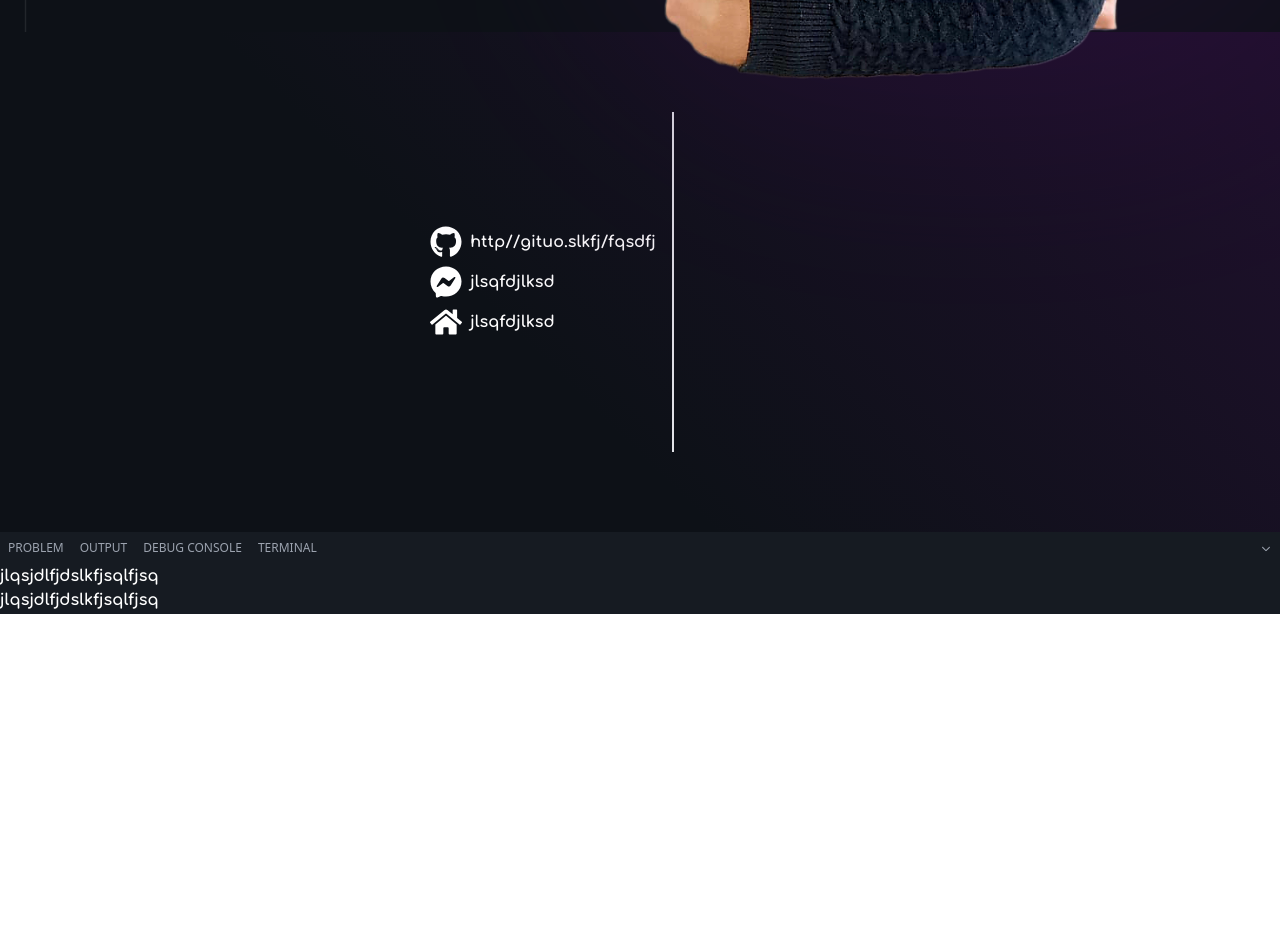
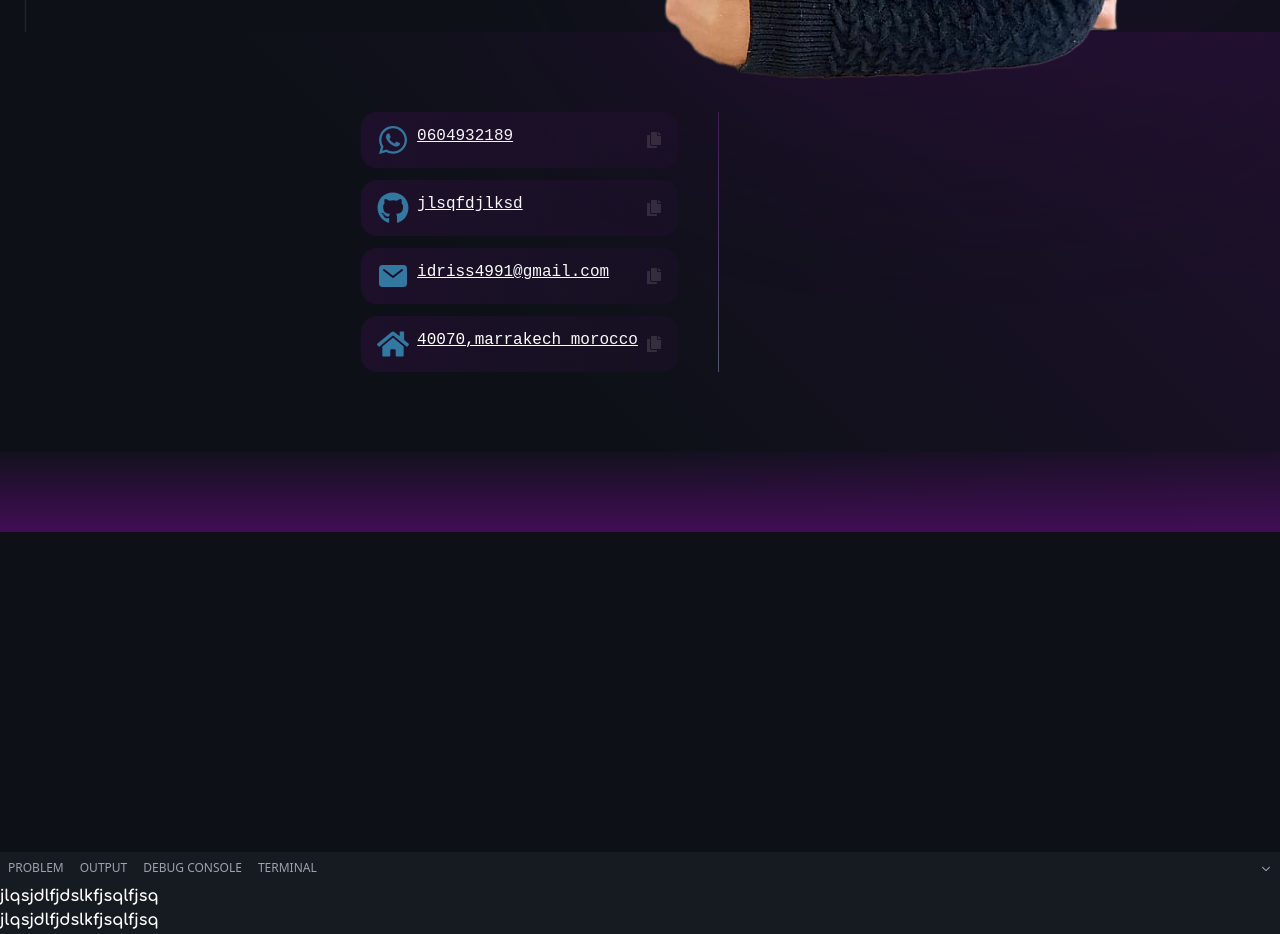
Before and after one commit to ayubRaffa/myPortfolio, a React (Vite) app: page / in a window 1280 px wide. Shown: the part 800-1734 px from the top of the page. Before the commit the page ends 1414 px from the top, so only its background shows below. Built offline with nearby package versions, Linux system fonts and the light colour scheme; a web font is replaced by a local one; what tailwind-heropatterns, tailwindcss-debug-screens would draw is missing.

Commit message:
adding copy func

```diff
--- a/package.json
+++ b/package.json
@@ -10,6 +10,7 @@
   },
   "dependencies": {
     "react": "^18.2.0",
+    "react-copy-to-clipboard": "^5.1.0",
     "react-dom": "^18.2.0",
     "react-icons": "^4.4.0",
     "react-router-dom": "^6.3.0"
--- a/src/components/Index.jsx
+++ b/src/components/Index.jsx
@@ -1,12 +1,21 @@
 import React from 'react'
-import { FaGithub, FaFacebookMessenger, FaHome } from 'react-icons/fa';
+import { useEffect } from 'react';
+import { useRef } from 'react';
+import copy from "copy-to-clipboard";
+import { FaGithub, FaFacebookMessenger, FaHome, FaWhatsapp, FaCopy } from 'react-icons/fa';
+import { IoMail } from 'react-icons/io5';
 import perso from '../assets/perso.png'
 import Cta from './Cta';
+import { useState } from 'react';
 
 const Index = () => {
+  const toCopy = useRef()
+
+
+
+
   return (
     <>
-
       {/* hero */}
       <div div className="relative min-h-screen mt-8 bg-[url('../src/assets/background.png')] bg-no-repeat bg-cover" >
         {/* blured backgound */}
@@ -16,42 +25,67 @@ const Index = () => {
         <div className="relative  min-h-screen mx-[6.5rem] max-w-[40%]    flex justify-start items-center">
           <div className="flex flex-col justify-center gap-8">
             <h1 className='text-5xl lg:text-5xl xl:text-6xl font-extrabold capitalize stroke-1 '>HI, it me! ayoub
-              i make web sites, and other <pre>stuff :)</pre>
+              i make web sites, and other <pre>stuff &#x1F604;</pre>
             </h1>
             <h2 className='text-3xl font-bold stroke-2 lg:text-3xl '>
               by the way, i am not a programmer !
               im just someone who
               loves
-              <p className='text-4xl font-extrabold uppercase text-pink-500 font-header py-2'> coding</p>
+              <p className='text-4xl font-extrabold uppercase text-pink-500 font-header py-2'  > coding</p>
             </h2>
             {/* call to action button */}
             <Cta />
           </div>
         </div>
-        <img src={perso} alt="" className='absolute bottom-[-3rem] right-[10%] h-[90%] xl:h-[100%]  z-20' />
+        <img src={perso} alt="" className='absolute bottom-[-3rem] right-[10%] h-[90%] xl:h-[100%]  z-20 ' />
       </div >
 
       {/* Info */}
-      <div div className="relative flex justify-center items-stretch min-h-[500px] gap-4 px-1 lg:px-6 py-20 azer  bg-hero-cutout-blue-dark-100 overflow-hidden  z-10" >{/* rounded-tl-[100px] rounded-tr-[100px] */}
-        <div className="flex justify-center items-start flex-col gap-2 ">
-          <Article icon={<FaGithub size='2rem' />} text={'http//gituo.slkfj/fqsdfj'} />
-          <Article icon={<FaFacebookMessenger size='2rem' color='' />} text={'jlsqfdjlksd'} />
-          <Article icon={<FaHome size='2rem' color='' />} text={'jlsqfdjlksd'} />
+      <div  className="relative flex justify-center items-stretch min-h-[500px] gap-6 lg:gap-10 px-1 lg:px-6 py-20 pb-40 azer  bg-hero-cutout-blue-dark-100 overflow-hidden  z-10" >{/* rounded-tl-[100px] rounded-tr-[100px] */}
+      <div className='absolute bottom-0 left-0 right-0 h-20 gradient3'/>
+        <div className="relative flex justify-center items-stretch flex-col gap-3 ">
+          <Article icon={<FaWhatsapp size='2rem' fill='#3378a0' />} content={'0604932189'} href={'https://wa.me/0604932189'} />
+          <Article icon={<FaGithub size='2rem' fill='#3378a0' />} content={'jlsqfdjlksd'} />
+          <Article icon={<IoMail size='2rem' color='' fill='#3378a0' />} content='idriss4991@gmail.com' href={'mailto:idriss4991@gmail.com'} />
+          <Article icon={<FaHome size='2rem' fill='#3378a0' />} content={'40070,marrakech morocco'} />
         </div>
-        <div className='w-[1px] bg-blue-300 border' />
-        <div className="w-40">
+        <div className='w-[1px] gradient' />
+        <div className="w-40"></div>
+      </div >
 
-        </div>
-      </div >
+      {/*    */}
+      <div className="h-80 "></div>
     </ >
   )
 }
 
-function Article({ icon, text }) {
+function Article({ icon, content, href }) {
+  const [isCopyed, setisCopyed] = useState(false)
+
+  const copy = (content) => {
+    try {
+      navigator.clipboard.writeText(content).then(() => {
+        setisCopyed(true)
+        setTimeout(() => {
+          setisCopyed(false)
+        }, 1500);
+      })
+    } catch (error) {
+      console.log(error);
+    }
+  }
   return (
-    <article className='flex gap-2 items-center'>
-      {icon}
-      <p className=''>{text}</p>
+    <article className='relative flex justify-between gap-2 items-center py-3 px-4 gradient2 rounded-2xl '>
+      <div className="flex gap-2 font-header">
+        {icon}
+        {href != 'undefined' ?
+          <a href={href} target='_blank' className='underline'>
+            {content}
+          </a>
+          : { content }}
+      </div>
+      <FaCopy onClick={() => copy(content)} className='cursor-pointer' fill='#fff2' />
+      {isCopyed && <span className='absolute -top-8 -right-0  gradient px-2 py-1 rounded-lg pointer-events-none'>copied</span>}
     </article>
   )
 }
--- a/src/index.css
+++ b/src/index.css
@@ -38,6 +38,21 @@
 
   .stroke-2 {
     -webkit-text-stroke: 1px #561171;
+  }
+
+  .gradient {
+    /* 23273F */
+    background: linear-gradient(90.44deg, #410d55 0.39%, #536976 99.68%);
+  }
+
+  .gradient2 {
+    /* 23273F */
+    background: linear-gradient(90.44deg, #410d5550 0.39%, #410d5520 99.68%);
+  }
+
+  .gradient3 {
+    /* 23273F */
+    background: linear-gradient(to top, #410d55 0.39%, #410d5520 99.68%);
   }
 
 }
@@ -88,11 +103,7 @@
   display: inline;
 } */
 
-.gradient {
-  /* 23273F */
-  background: linear-gradient(90.44deg, #410d55 0.39%, #536976 99.68%);
 
-}
 
 .azer::after {
   pointer-events: none;
```
Also changed, not shown: 1 other file (tests, documents, lock files or other folders).
